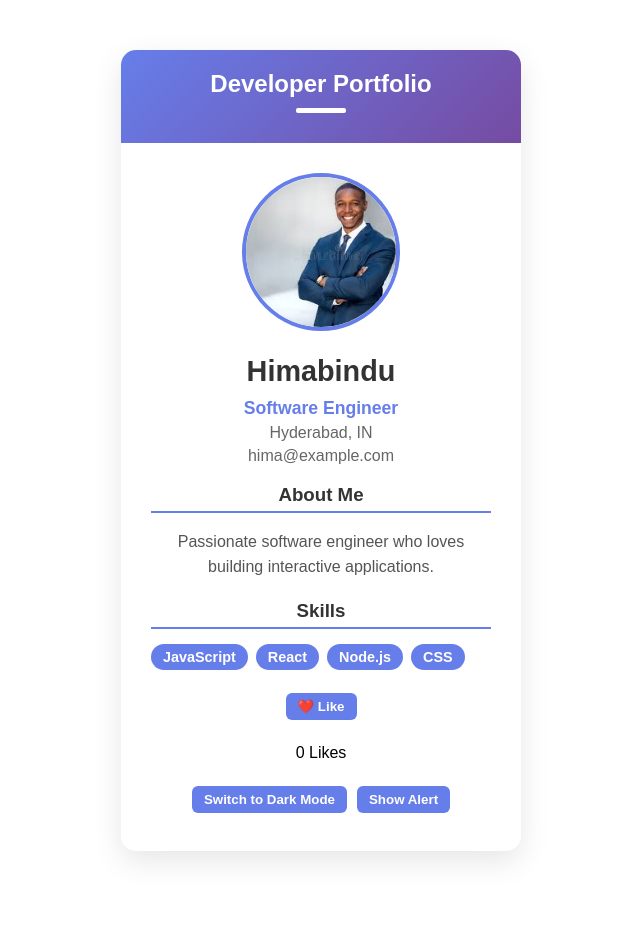
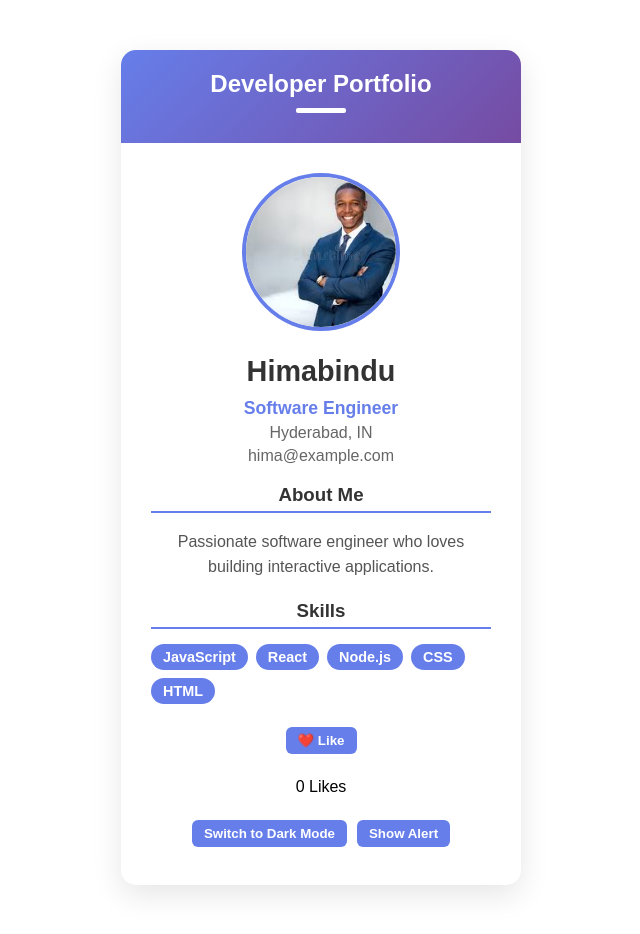
Before and after one commit to abindu022-sketch/react-essential-assignments, a React (Create React App) app: page / in a window 1280 px wide. Shown: the whole page, without its empty margins (319-959 px from the left). Before the commit the page ends 901 px from the top, so only its background shows below. Built offline with nearby package versions, Linux system fonts and the light colour scheme.

Commit message:
changes in code for optimization

```diff
--- a/src/components/Bio.js
+++ b/src/components/Bio.js
@@ -1,32 +1,12 @@
-/*function Bio (){
-    const bio = "Passionate software engineer with a love for coding and problem-solving. Experienced in developing web applications using JavaScript, React, and Node.js. Always eager to learn new technologies and contribute to innovative projects.";
-    const skills = ["JavaScript", "React.js", "Node.js", "HTML", "CSS", "GIT", "MySql", "Azure", "Java"];
-    return (
-        <div className="bio-section">
-            <h3>About Me</h3>
-            <p className="bio-text">{bio}</p>
-            <h3>skills</h3>
-            <div className="skills-container">
-                {skills.map((skill, index) => (
-                    <span key={index} className="skill-tag">{skill}</span>
-                ))}
-            </div>
-        </div>
-    );
-}
-
-export default Bio;
-*/
-
-function Bio({ bio, skills }) {
+function Bio({ userData}) {
     return (
       <div className="bio-section">
         <h3>About Me</h3>
-        <p className="bio-text">{bio}</p>
+        <p className="bio-text">{userData.bio}</p>
 
         <h3>Skills</h3>
         <div className="skills-container">
-          {skills.map((skill, index) => (
+          {userData.skills.map((skill, index) => (
             <span key={index} className="skill-tag">
               {skill}
             </span>
--- a/src/components/PortfolioCard.js
+++ b/src/components/PortfolioCard.js
@@ -1,27 +1,3 @@
-/*
-import Header from "./Header";
-import PersonalInfo from "./PersonalInfo";
-import Avatar from "./Avatar";
-import Bio from "./Bio";
-
-import "./PortfolioCard.css";
-
-function PortfolioCard( ) {
-  return (
-    <div className="portfolio-card">
-      <Header />
-      <div className="card-content">
-        <Avatar />
-        <PersonalInfo />
-        <Bio />
-      </div>
-    </div>
-  );
-}
-
-export default PortfolioCard;
-*/
-
 import { useState } from "react";
 import Header from "./Header";
 import PersonalInfo from "./PersonalInfo";
@@ -51,7 +27,7 @@ function PortfolioCard() {
 
   const userData = {
     bio: "Passionate software engineer who loves building interactive applications.",
-    skills: ["JavaScript", "React", "Node.js", "CSS"]
+    skills: ["JavaScript", "React", "Node.js", "CSS", "HTML"]
   };
 
   return (
@@ -62,7 +38,7 @@ function PortfolioCard() {
         <Avatar />
 
         <PersonalInfo />
-        <Bio bio={userData.bio} skills={userData.skills} />
+        <Bio userData={userData} />
 
         <div style={{ marginTop: "15px" }}>
           <button onClick={handleLike}>❤️ Like</button>
```
Also changed, not shown: src/components/Avatar.css (deleted, +0 -12 lines), src/components/Bio.css (deleted), src/components/Header.css (deleted), src/components/PersonalInfo.css (deleted).
